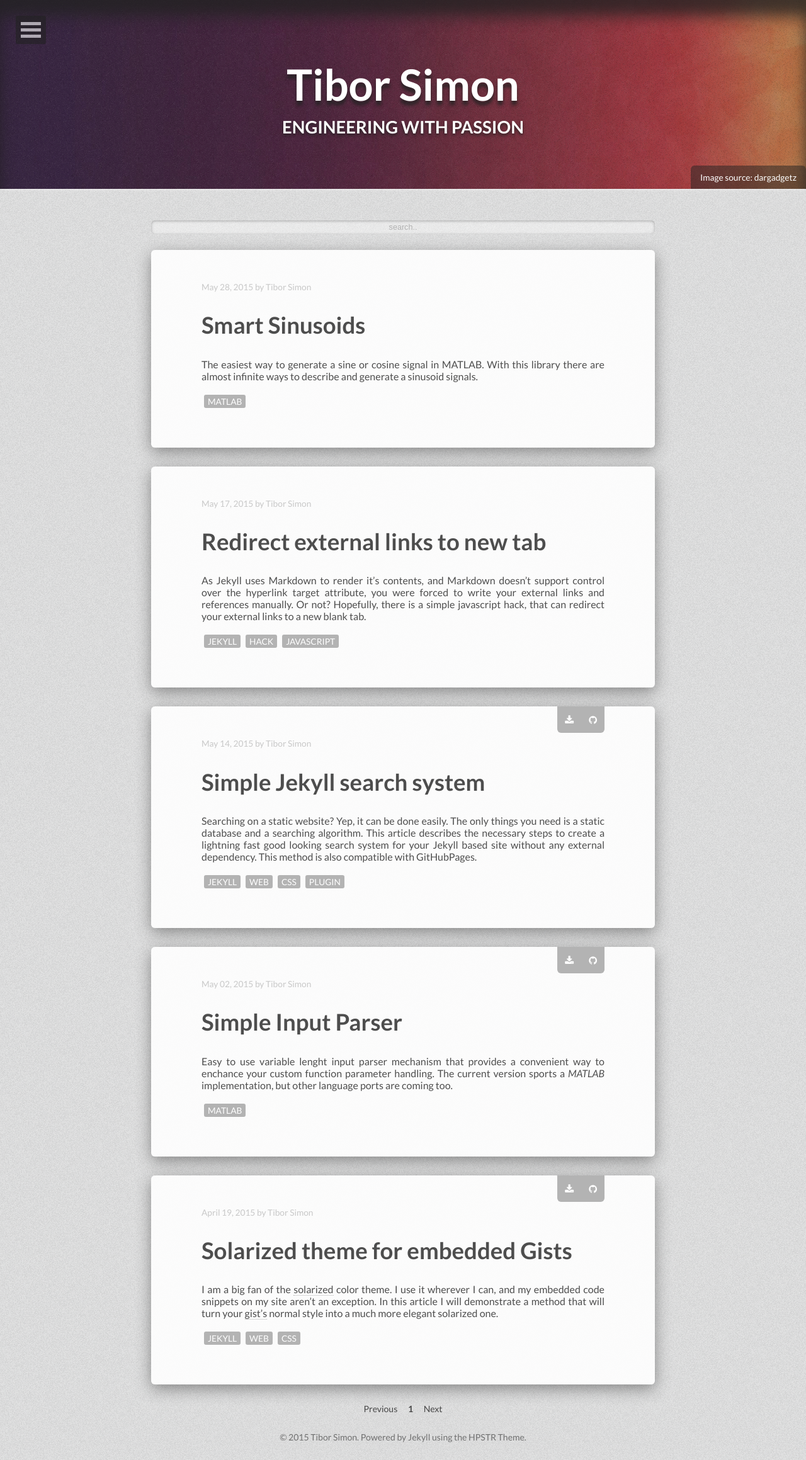
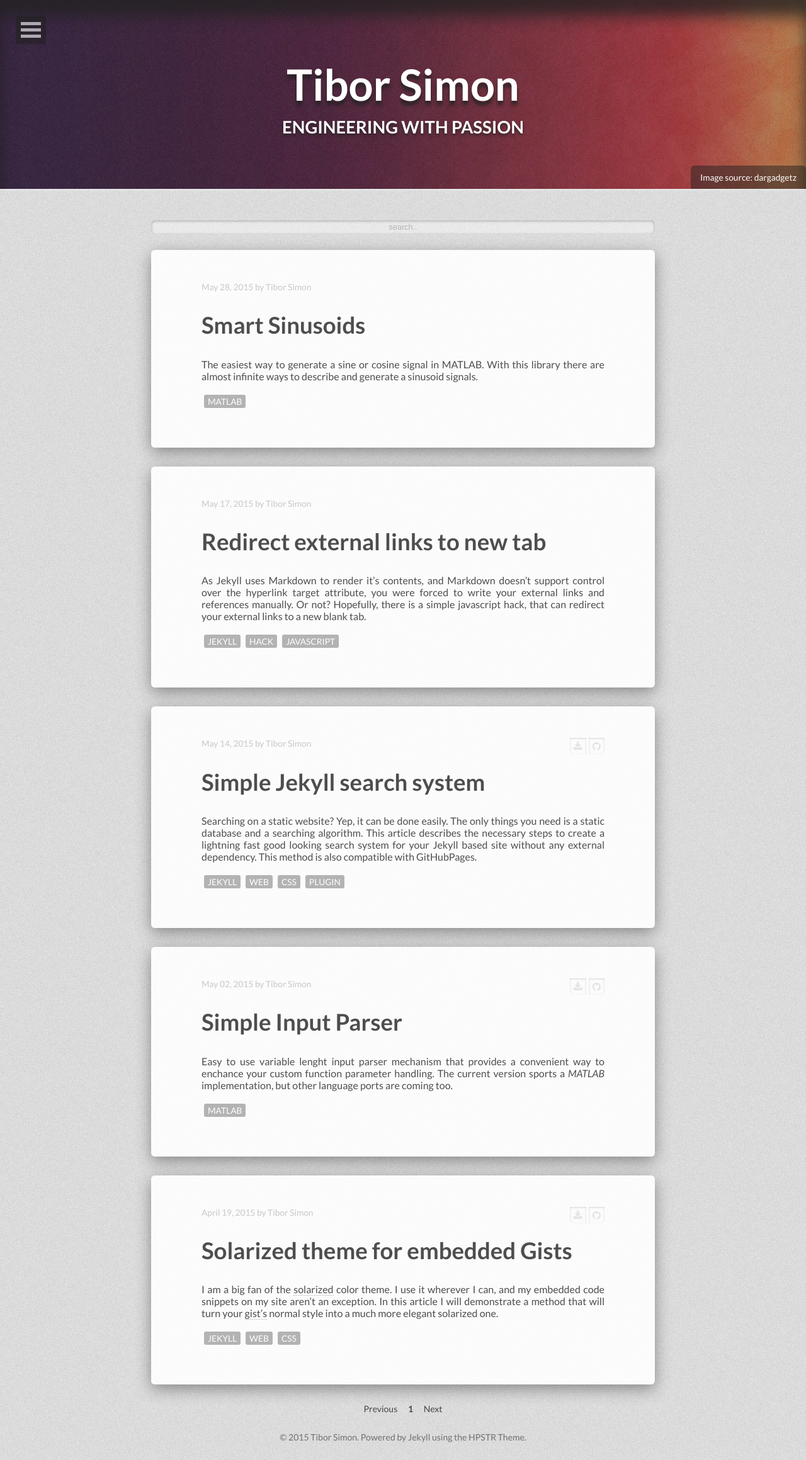
Before and after one commit to tiborsimon/tiborsimon.github.io, a Jekyll site: the page built from index.html, in a window 1280 px wide. Shown: the whole page at 63% size. Built offline with Jekyll 4.4.1, drawn with Linux system fonts in a browser that asks for light colours; nearby versions of some CDN libraries; the list of posts is cut into pages by our own code.

Commit message:
CSS update

```diff
--- a/_sass/_page.scss
+++ b/_sass/_page.scss
@@ -676,13 +676,19 @@ td a {
 
 .ribbon {
   display: block;
-  color: white;
-  padding: 12px;
-  font-size: 109%;
+  color: rgb(228, 228, 228);
+  padding: 4px 6px;
+  font-size: 112%;
   float: right;
   position: relative;
-  bottom: 50px;
-  background-color: rgb(179, 179, 179);
+  border-radius: 3px;
+  margin-left: 4px;
+  box-shadow: 0px 1px 3px #D3D3D3 inset;
+}
+
+.ribbon:hover {
+  color: white;
+  box-shadow: 0px 1px 3px #777;
 }
 
 .ribbon:last-child {
```
